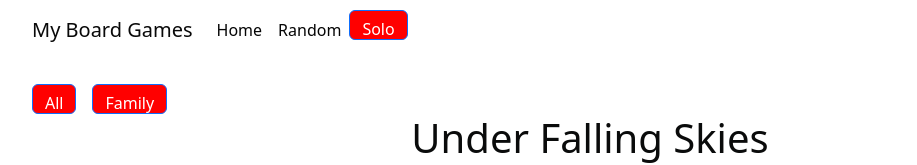
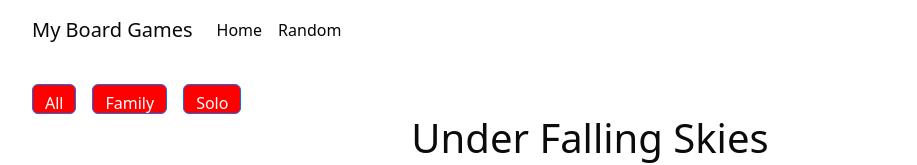
Before and after one commit to JohnFSlagle/reactPortfolioProject, a React (Create React App) app: page / in a window 1280 px wide. Shown: the top 165 px of the page, without its empty margins (50-967 px from the left). Built offline with nearby package versions, Linux system fonts and the light colour scheme.

Commit message:
'fixed solo button'

```diff
--- a/src/App.js
+++ b/src/App.js
@@ -5,7 +5,6 @@
 import { Link, Route, Routes } from "react-router-dom";
 import GamePage from "./components/GamePage";
 import { Button, Container, Nav, Navbar } from "react-bootstrap";
-
 
 function App() {
   const [gamesList, setGamesList] = useState(Test_Games);
@@ -25,17 +24,25 @@
             <Nav.Link as={Link} to="/random">
               Random
             </Nav.Link>
-            <Button variant="primary" onClick={() => setCategoryFilter("Solo")}>
-              Solo
-            </Button>
           </Nav>
         </Container>
       </Navbar>
       <Container className="mt-4">
         <Routes>
-      <Route path="/" element={<HomePage gamesList={gamesList} setCategoryFilter={setCategoryFilter} />} />
+          <Route
+            path="/"
+            element={
+              <HomePage
+                gamesList={gamesList}
+                setCategoryFilter={setCategoryFilter}
+              />
+            }
+          />
 
-        <Route path="/random" element={<RandomPage gamesList={gamesList} />} />
+          <Route
+            path="/random"
+            element={<RandomPage gamesList={gamesList} />}
+          />
           <Route
             path="/games/:gameId"
             element={<GamePage gamesList={gamesList} />}
--- a/src/components/HomePage.js
+++ b/src/components/HomePage.js
@@ -30,6 +30,12 @@
         >
           Family
         </button>
+        <button
+          className="btn btn-primary me-3"
+          onClick={() => handleCategoryFilterChange("Solo")}
+        >
+          Solo
+        </button>
       </div>
       {searchResults.length > 0 ? (
         <div>
```
Lines whose indentation alone changed are shown as unchanged.
